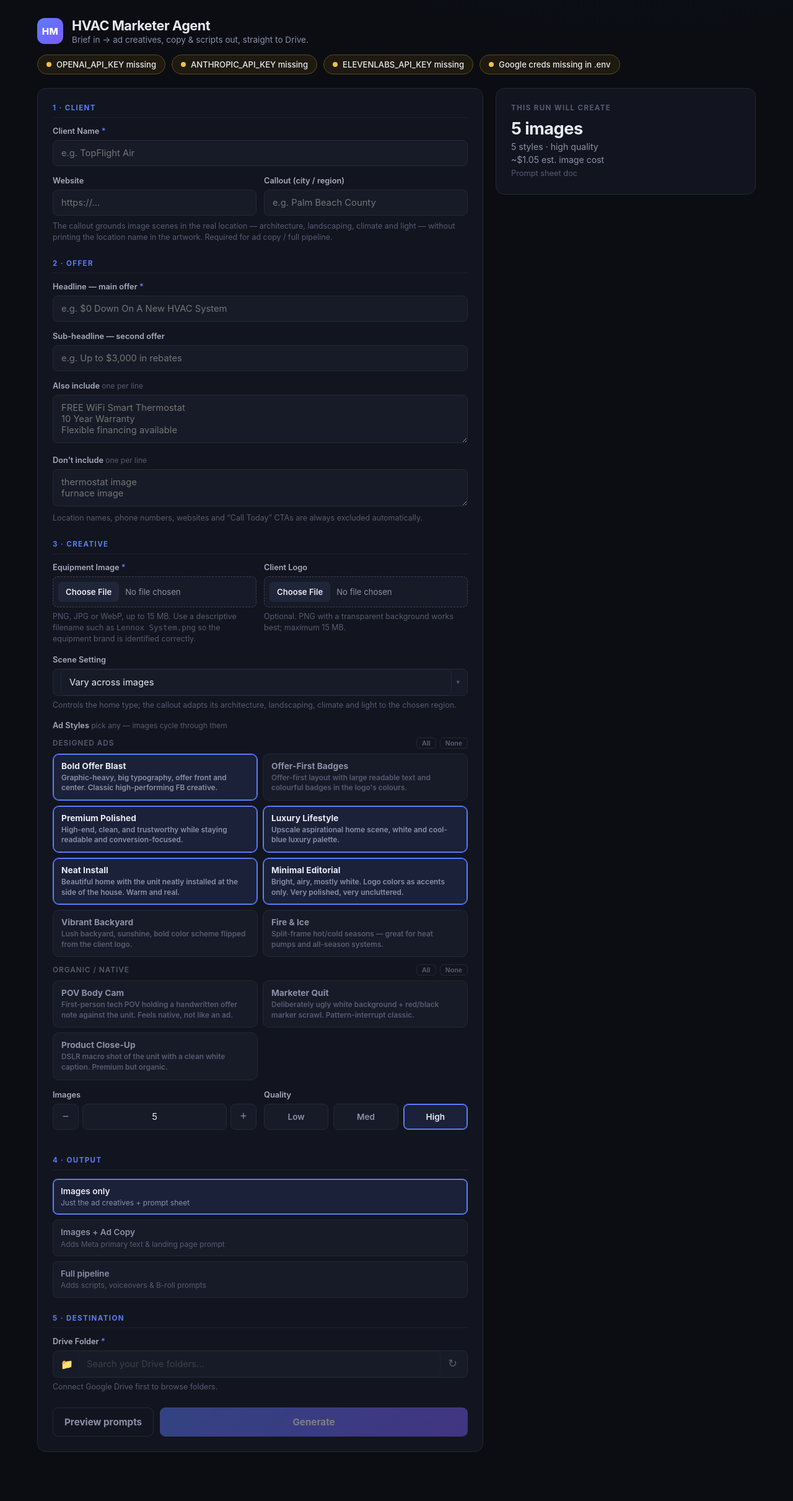
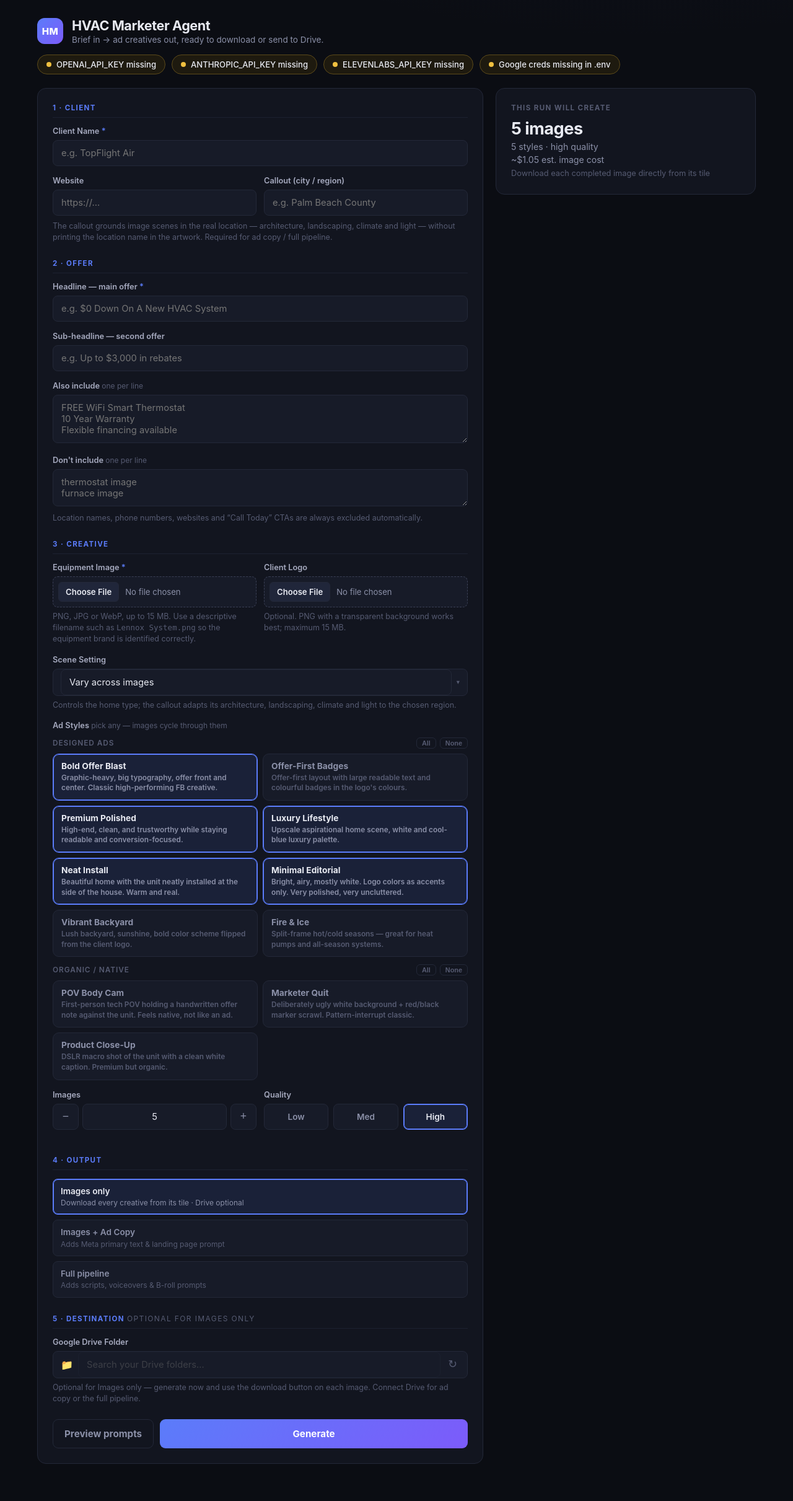
Before and after one commit to JoshThinkbullish/hvac-marketer-agent, a Flask app: page / in a window 1280 px wide. Shown: the whole page at 62% size. Before the commit the page ends 2343 px from the top, so only its background shows below. Run offline with Flask 3, Linux system fonts and the light colour scheme; some libraries are stand-ins or nearby versions.

Commit message:
Allow image downloads without Google Drive

```diff
--- a/app.py
+++ b/app.py
@@ -646,7 +646,7 @@ def _run_copy_pipeline(job: dict, run_folder_id: str,
         copy_state["status"] = "done"
 
 
-def _run_one_image(job: dict, item: dict, images_folder_id: str):
+def _run_one_image(job: dict, item: dict, images_folder_id: str = ""):
     if SHUTTING_DOWN.is_set() or job["_cancel"].is_set():
         with job["_lock"]:
             item["status"] = "failed"
@@ -688,8 +688,10 @@ def _run_one_image(job: dict, item: dict, images_folder_id: str):
                 job["warnings"].append(
                     f"Logo overlay failed for image {item['idx'] + 1}: {e}")
 
-    # Kept for click-to-refine (and rescue downloads on upload failure).
+    # Kept for click-to-refine and the download button on every image tile.
     job["_full_images"][item["idx"]] = img_bytes
+    with job["_lock"]:
+        item["local_image"] = True
 
     try:
         job["_thumbs"][item["idx"]] = make_thumbnail(img_bytes)
@@ -697,6 +699,11 @@ def _run_one_image(job: dict, item: dict, images_folder_id: str):
             item["has_thumb"] = True
     except Exception:
         pass
+
+    if not images_folder_id:
+        with job["_lock"]:
+            item["status"] = "done"
+        return
 
     with job["_lock"]:
         item["status"] = "uploading"
@@ -718,7 +725,7 @@ def _run_one_image(job: dict, item: dict, images_folder_id: str):
                 f"image is still downloadable from its tile.")
 
 
-def _run_job(job: dict, folder_id: str):
+def _run_job(job: dict, folder_id: str = ""):
     brief = job["_brief"]
 
     def _set(**fields):
@@ -726,27 +733,37 @@ def _run_job(job: dict, folder_id: str):
             job.update(fields)
 
     try:
-        _set(phase="Creating Drive folders")
-        timestamp = datetime.now().strftime("%Y%m%d_%H%M%S")
-        run_folder_name = f"{_slugify(brief['client_name'])}_{timestamp}"
-        run_folder = create_subfolder(folder_id, run_folder_name)
-        run_folder_id = run_folder["id"]
-        images_folder_id = create_subfolder(run_folder_id, "Images")["id"]
-        job["_images_folder_id"] = images_folder_id
+        run_folder_id = ""
+        images_folder_id = ""
         videos_folder_id = None
-        if brief["mode"] == "full":
-            videos_folder_id = create_subfolder(run_folder_id, "Videos")["id"]
+        if folder_id:
+            _set(phase="Creating Drive folders")
+            timestamp = datetime.now().strftime("%Y%m%d_%H%M%S")
+            run_folder_name = f"{_slugify(brief['client_name'])}_{timestamp}"
+            run_folder = create_subfolder(folder_id, run_folder_name)
+            run_folder_id = run_folder["id"]
+            images_folder_id = create_subfolder(
+                run_folder_id, "Images")["id"]
+            job["_images_folder_id"] = images_folder_id
+            if brief["mode"] == "full":
+                videos_folder_id = create_subfolder(
+                    run_folder_id, "Videos")["id"]
 
-        _set(run_folder_link=run_folder.get("webViewLink", ""),
-             run_folder_name=run_folder_name)
+            _set(run_folder_link=run_folder.get("webViewLink", ""),
+                 run_folder_name=run_folder_name)
 
-        try:
-            sheet = _render_prompt_sheet(brief, job["_prompts"], job["items"])
-            link = upload_doc(run_folder_id, sheet, "Image Prompts")
-            _set(prompt_doc_link=link)
-        except Exception as e:
-            with job["_lock"]:
-                job["warnings"].append(f"Prompt sheet upload failed: {e}")
+            try:
+                sheet = _render_prompt_sheet(
+                    brief, job["_prompts"], job["items"])
+                link = upload_doc(run_folder_id, sheet, "Image Prompts")
+                _set(prompt_doc_link=link)
+            except Exception as e:
+                with job["_lock"]:
+                    job["warnings"].append(
+                        f"Prompt sheet upload failed: {e}")
+        else:
+            _set(phase="Preparing local downloads",
+                 run_folder_name="")
 
         copy_thread = None
         if brief["mode"] != "images":
@@ -832,6 +849,8 @@ def _run_refine(job: dict, item: dict, source_idx: int):
             item["status"] = "generating"
         img_bytes = generate_image(prompt, [src], quality=brief["quality"])
         job["_full_images"][item["idx"]] = img_bytes
+        with job["_lock"]:
+            item["local_image"] = True
         try:
             job["_thumbs"][item["idx"]] = make_thumbnail(img_bytes)
             with job["_lock"]:
@@ -933,10 +952,13 @@ def api_generate():
                                  "restart, or use Images + Ad Copy."}), 400
 
     folder_id = request.form.get("folder_id", "").strip()
-    folder_name = request.form.get("folder_name", "Drive folder").strip()
-    if not folder_id:
-        return jsonify({"error": "Pick a Drive folder to save the creatives into."}), 400
-    if not drive_is_available():
+    folder_name = request.form.get("folder_name", "").strip()
+    if brief["mode"] != "images" and not folder_id:
+        return jsonify({
+            "error": "Connect Google Drive and pick a folder for ad copy "
+                     "or the full pipeline. Images only can run without Drive."
+        }), 400
+    if folder_id and not drive_is_available():
         return jsonify({"error": "Google Drive not connected. Click "
                                  "'Connect Google Drive' first."}), 401
 
@@ -946,7 +968,8 @@ def api_generate():
 
     items = _build_all_prompts(brief)
     job = _new_job(brief, items)
-    job["folder_name"] = folder_name
+    job["folder_name"] = (folder_name or "Google Drive"
+                          if folder_id else "Local downloads")
     job["warnings"].extend(_brief_warnings(brief))
 
     threading.Thread(target=_run_job, args=(job, folder_id), daemon=True).start()
@@ -974,7 +997,7 @@ def api_job_thumb(job_id, idx):
 
 @app.route("/api/jobs/<job_id>/image/<int:idx>")
 def api_job_image(job_id, idx):
-    """Full-resolution rescue download for images whose Drive upload failed."""
+    """Download any generated image at full resolution."""
     job = JOBS.get(job_id)
     if not job or idx not in job["_full_images"]:
         return jsonify({"error": "No image."}), 404
--- a/static/style.css
+++ b/static/style.css
@@ -306,11 +306,20 @@ select option { background: var(--panel-2); }
 .tile.is-failed .tile__status { color: var(--err); }
 .tile.is-working .tile__status { color: var(--accent); }
 .tile__open {
-  position: absolute; top: 8px; right: 8px;
+  position: absolute; top: 8px; right: 42px;
   background: #000000a8; color: #fff; text-decoration: none;
   font-size: 0.7rem; font-weight: 600; padding: 4px 9px; border-radius: 6px;
 }
 .tile__open:hover { background: #000000d8; }
+.tile__download {
+  position: absolute; top: 8px; right: 8px;
+  width: 27px; height: 27px; display: flex; align-items: center;
+  justify-content: center; border-radius: 7px; text-decoration: none;
+  background: var(--accent); color: #fff; font-size: 1rem;
+  font-weight: 800; line-height: 1; box-shadow: 0 2px 8px #0008;
+  transition: filter 0.15s, transform 0.15s;
+}
+.tile__download:hover { filter: brightness(1.18); transform: translateY(-1px); }
 
 /* Click-to-refine */
 .tile__img[data-refine] { cursor: pointer; }
--- a/templates/index.html
+++ b/templates/index.html
@@ -14,7 +14,7 @@
         <div class="topbar__logo">HM</div>
         <div>
           <h1>HVAC Marketer Agent</h1>
-          <p class="subtitle">Brief in → ad creatives, copy &amp; scripts out, straight to Drive.</p>
+          <p class="subtitle">Brief in → ad creatives out, ready to download or send to Drive.</p>
         </div>
       </div>
       <div class="topbar__drive">
@@ -192,17 +192,17 @@
 
         <div class="field">
           <div class="segmented segmented--stack" role="radiogroup">
-            <label class="seg"><input type="radio" name="mode" value="images" checked /><span>Images only<small>Just the ad creatives + prompt sheet</small></span></label>
+            <label class="seg"><input type="radio" name="mode" value="images" checked /><span>Images only<small>Download every creative from its tile · Drive optional</small></span></label>
             <label class="seg"><input type="radio" name="mode" value="images_copy" /><span>Images + Ad Copy<small>Adds Meta primary text &amp; landing page prompt</small></span></label>
             <label class="seg"><input type="radio" name="mode" value="full" /><span>Full pipeline<small>Adds scripts, voiceovers &amp; B-roll prompts</small></span></label>
           </div>
           <div class="field-hint field-hint--warn" id="modeWarning" hidden></div>
         </div>
 
-        <div class="section-label">5 · Destination</div>
+        <div class="section-label">5 · Destination <span class="label-note">optional for Images only</span></div>
 
         <div class="field">
-          <label>Drive Folder <span class="req">*</span></label>
+          <label>Google Drive Folder</label>
           <input type="hidden" id="folder_id" name="folder_id" />
           <input type="hidden" id="folder_name" name="folder_name" />
           <div class="folder-picker" id="folderPicker">
@@ -223,7 +223,7 @@
 
         <div class="actions">
           <button type="button" id="previewBtn" class="btn btn--ghost">Preview prompts</button>
-          <button type="submit" id="submitBtn" class="btn btn--primary" {% if not connected %}disabled{% endif %}>
+          <button type="submit" id="submitBtn" class="btn btn--primary">
             Generate
           </button>
         </div>
@@ -298,6 +298,7 @@
       anthropic: {{ 'true' if anthropic_ok else 'false' }},
       elevenlabs: {{ 'true' if elevenlabs_ok else 'false' }},
     };
+    const DRIVE_CONNECTED = {{ 'true' if connected else 'false' }};
     const RATES = { low: 0.006, medium: 0.053, high: 0.211 };  // gpt-image-2 $/image, approx
     const SETTINGS_MAP = {{ settings|tojson }};
 
@@ -408,7 +409,7 @@
       parts.push(`<div class="summary__big">${count} image${count === 1 ? '' : 's'}</div>`);
       parts.push(`<div class="summary__line">${styles.length ? styles.length + ' style' + (styles.length === 1 ? '' : 's') + ' · ' + quality + ' quality' : '<em>no styles selected</em>'}</div>`);
       parts.push(`<div class="summary__line">~$${(count * RATES[quality]).toFixed(2)} est. image cost</div>`);
-      const extras = { images: 'Prompt sheet doc', images_copy: 'Prompt sheet · Ad copy · Landing page prompt', full: 'Prompt sheet · Ad copy · Landing page prompt · 3 scripts + voiceovers · B-roll prompts' };
+      const extras = { images: 'Download each completed image directly from its tile', images_copy: 'Prompt sheet · Ad copy · Landing page prompt', full: 'Prompt sheet · Ad copy · Landing page prompt · 3 scripts + voiceovers · B-roll prompts' };
       parts.push(`<div class="summary__line summary__line--muted">${extras[mode]}</div>`);
       if (count && styles.length > count) {
         parts.push(`<div class="summary__line summary__line--warn">Only the first ${count} of ${styles.length} selected styles will be used — raise Images to ${styles.length} to cover all.</div>`);
@@ -425,6 +426,8 @@
       if (mode !== 'images') {
         $('callout').required = true;
         if (!KEYS.anthropic) msgs.push('ANTHROPIC_API_KEY is missing in .env — the ad-copy step of this mode will fail.');
+        if (!DRIVE_CONNECTED) msgs.push('Google Drive is required for ad copy and the full pipeline. Images only works without Drive.');
+        else if (!$('folder_id').value) msgs.push('Pick a Drive folder in section 5 for this mode.');
         if (!$('callout').value.trim()) msgs.push('Callout (city / region, section 1) is required for this mode.');
       } else {
         $('callout').required = false;
@@ -537,7 +540,7 @@
       loadFolders();
     {% else %}
       folderSearch.disabled = true;
-      folderHint.textContent = 'Connect Google Drive first to browse folders.';
+      folderHint.textContent = 'Optional for Images only — generate now and use the download button on each image. Connect Drive for ad copy or the full pipeline.';
       folderHint.hidden = false;
     {% endif %}
 
@@ -600,7 +603,10 @@
       lastJob = job;
       $('runPanel').hidden = false;
       $('runPhase').textContent = job.status === 'error' ? 'Run failed' : job.phase;
-      $('runMeta').textContent = `${job.client_name} → ${job.folder_name || 'Drive'} / ${job.run_folder_name || '…'}`;
+      const destination = job.run_folder_name
+        ? `${job.folder_name || 'Google Drive'} / ${job.run_folder_name}`
+        : (job.folder_name || 'Local downloads');
+      $('runMeta').textContent = `${job.client_name} → ${destination}`;
       $('cancelBtn').hidden = job.status !== 'running';
       $('cancelBtn').dataset.jobId = job.id;
 
@@ -618,9 +624,10 @@
         const img = item.has_thumb
           ? `<img src="/api/jobs/${esc(job.id)}/thumb/${item.idx}" alt="" loading="lazy" />`
           : `<div class="tile__ph ${meta.cls === 'is-working' ? 'tile__ph--pulse' : ''}"></div>`;
-        const link = item.drive_link
-          ? `<a href="${esc(item.drive_link)}" target="_blank" class="tile__open">Open ↗</a>`
-          : (item.local_image ? `<a href="/api/jobs/${esc(job.id)}/image/${item.idx}" class="tile__open">Save image ↓</a>` : '');
+        const driveLink = item.drive_link
+          ? `<a href="${esc(item.drive_link)}" target="_blank" class="tile__open">Drive ↗</a>` : '';
+        const downloadLink = item.local_image
+          ? `<a href="/api/jobs/${esc(job.id)}/image/${item.idx}" class="tile__download" title="Download full-resolution image" aria-label="Download image ${item.idx + 1}">↓</a>` : '';
         const refineBtn = canRefine
           ? `<button type="button" class="tile__refine" data-refine="${item.idx}" title="Type a tweak, hit Enter — generates a refined copy">✎ Refine</button>` : '';
         const refineBar = openRefine.idx === item.idx ? `
@@ -634,7 +641,7 @@
               <span class="tile__name">${String(item.idx + 1).padStart(2, '0')} ${esc(item.style_label)}</span>
               <span class="tile__status">${meta.label}</span>
             </div>
-            ${refineBtn}${link}${refineBar}${err}
+            ${refineBtn}${driveLink}${downloadLink}${refineBar}${err}
           </div>`;
       }).join('');
 
@@ -756,7 +763,7 @@
         const res = await fetch(`/api/jobs/${jobId}`);
         if (res.status === 404) {
           localStorage.removeItem('activeJob');
-          showError('This run expired from server memory — check the Drive folder for its output.');
+          showError('This run expired from server memory. Completed local images are no longer available to download.');
           resetSubmit();
           return;
         }
@@ -774,7 +781,7 @@
         if (failures < 5) {
           pollTimer = setTimeout(() => poll(jobId, failures + 1), 3000);
         } else {
-          showError(err.message + ' — stopped checking; the run may still be finishing in Drive.');
+          showError(err.message + ' — stopped checking; the run may still be finishing. Keep this page open and retry shortly.');
           resetSubmit();
         }
       }
@@ -792,8 +799,9 @@
         si.scrollIntoView({ block: 'center', behavior: 'smooth' });
         return;
       }
-      if (!$('folder_id').value) {
-        showError('Pick a Drive folder in section 5 before generating.');
+      const mode = form.querySelector('input[name="mode"]:checked').value;
+      if (mode !== 'images' && !$('folder_id').value) {
+        showError('Connect Google Drive and pick a folder in section 5 for ad copy / full pipeline. Images only works without Drive.');
         folderSearch.focus();
         folderSearch.scrollIntoView({ block: 'center', behavior: 'smooth' });
         return;
@@ -802,7 +810,6 @@
         showError('Pick at least one ad style in section 3.');
         return;
       }
-      const mode = form.querySelector('input[name="mode"]:checked').value;
       if (mode !== 'images' && !$('callout').value.trim()) {
         showError('Callout (city / region, section 1) is required for ad copy / full pipeline.');
         $('callout').focus();
```
Also changed, not shown: tests/test_uploads.py (+92 -0 lines), README.md.
